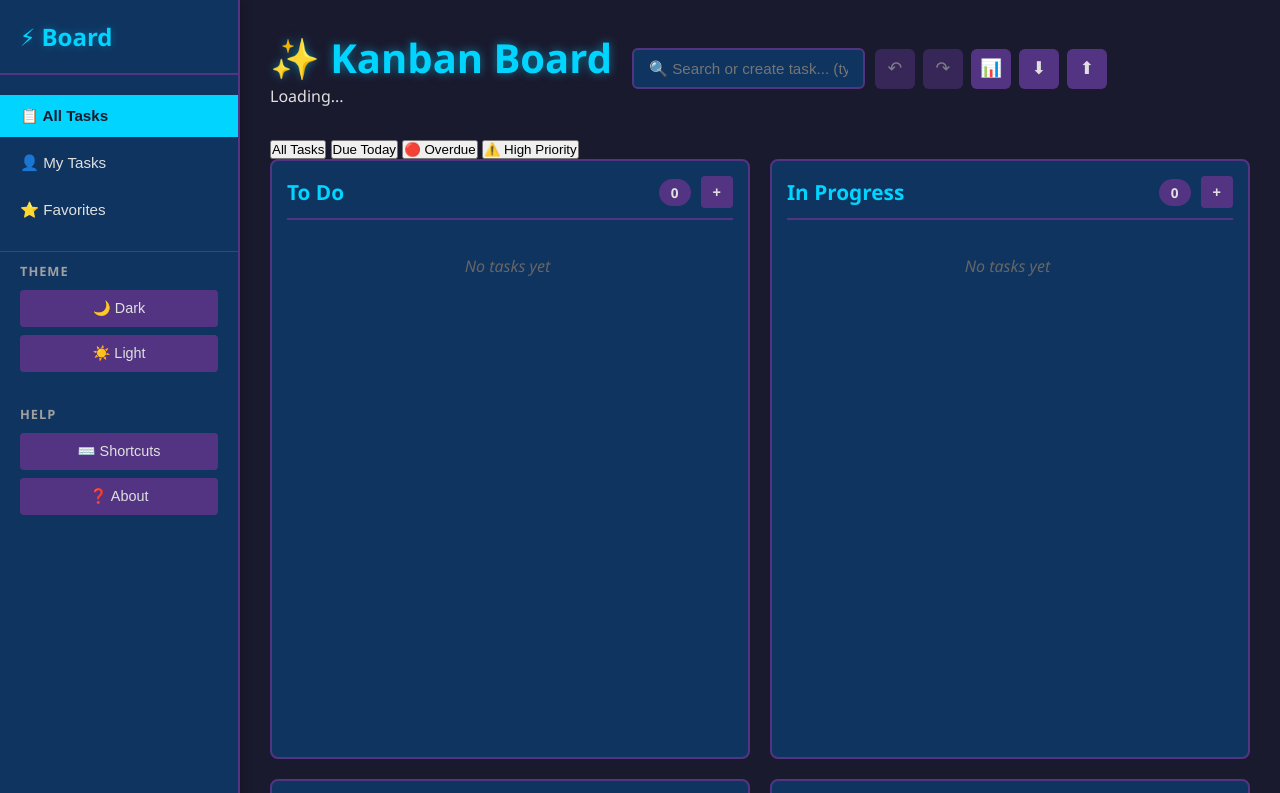
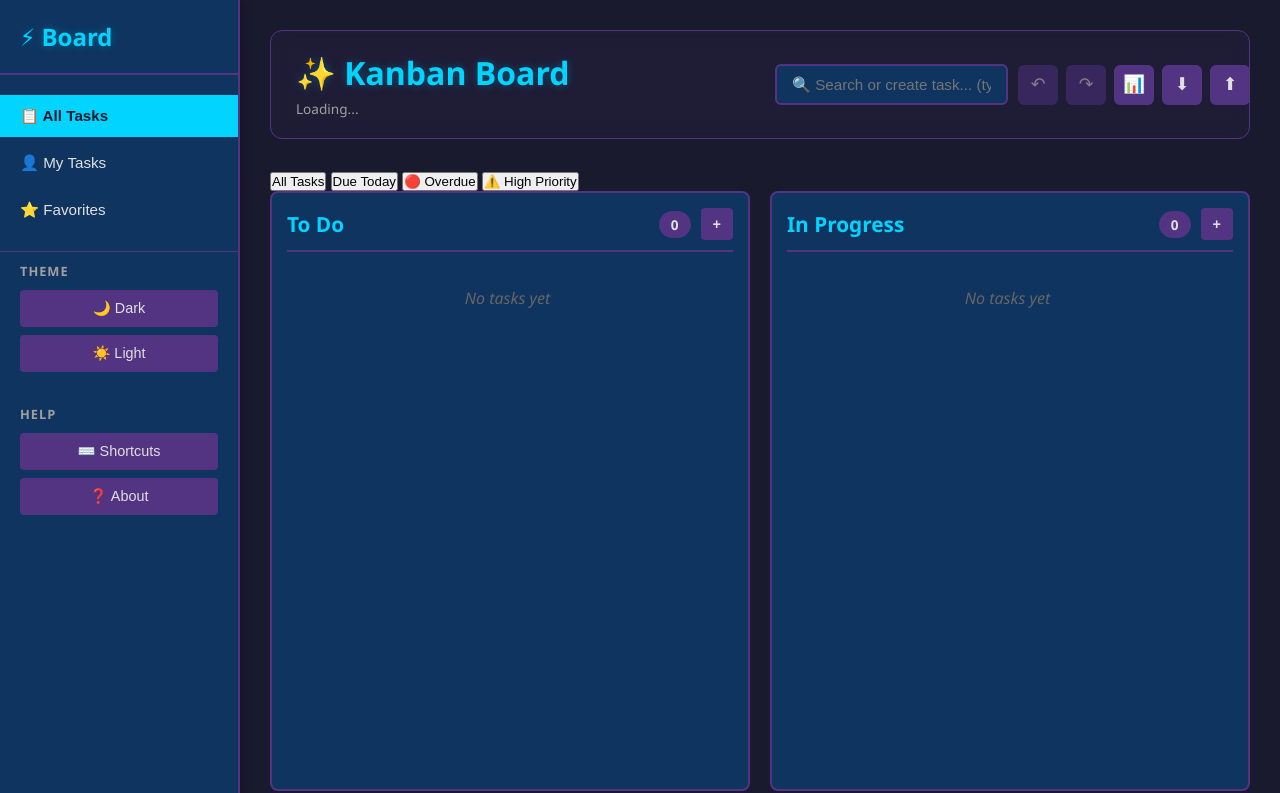
Before and after one commit to mohamedtarek64/JS-Kanban-Board, a plain HTML site: page index.html in a window 1280 px wide. Shown: the top 793 px of the page. Drawn offline with Linux system fonts and the light colour scheme.

Commit message:
Style: Update board layout with enhanced spacing, background, and typography

```diff
--- a/style.css
+++ b/style.css
@@ -149,16 +149,32 @@ body {
     justify-content: space-between;
     align-items: center;
     margin-bottom: 30px;
-    gap: 20px;
+    gap: 30px;
     flex-wrap: wrap;
+    background: rgba(83, 52, 131, 0.1);
+    padding: 20px 25px;
+    border-radius: 12px;
+    border: 1px solid var(--border-color);
+    backdrop-filter: blur(10px);
+}
+
+.header-left {
+    flex: 1;
+    min-width: 250px;
 }
 
 .board-title {
-    flex: 1;
-    margin: 0;
-    font-size: 2.5rem;
-    color: #00d4ff;
-    text-shadow: 0 0 10px rgba(0, 212, 255, 0.5);
+    font-size: 2rem;
+    color: var(--primary);
+    text-shadow: 0 0 10px rgba(0, 212, 255, 0.3);
+    margin-bottom: 5px;
+    font-weight: 700;
+}
+
+.board-subtitle {
+    font-size: 0.85rem;
+    color: var(--text-secondary);
+    display: block;
 }
 
 .top-controls {
```
